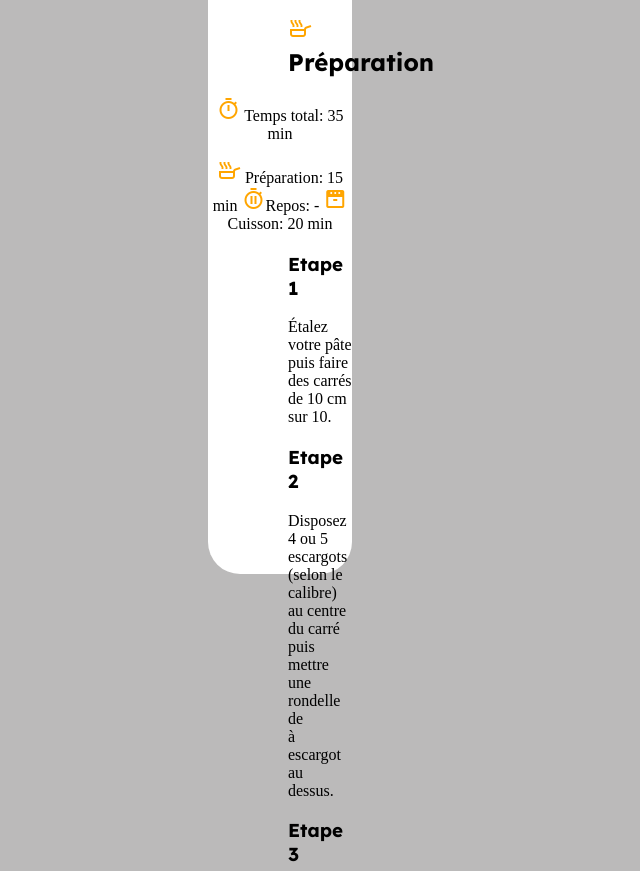
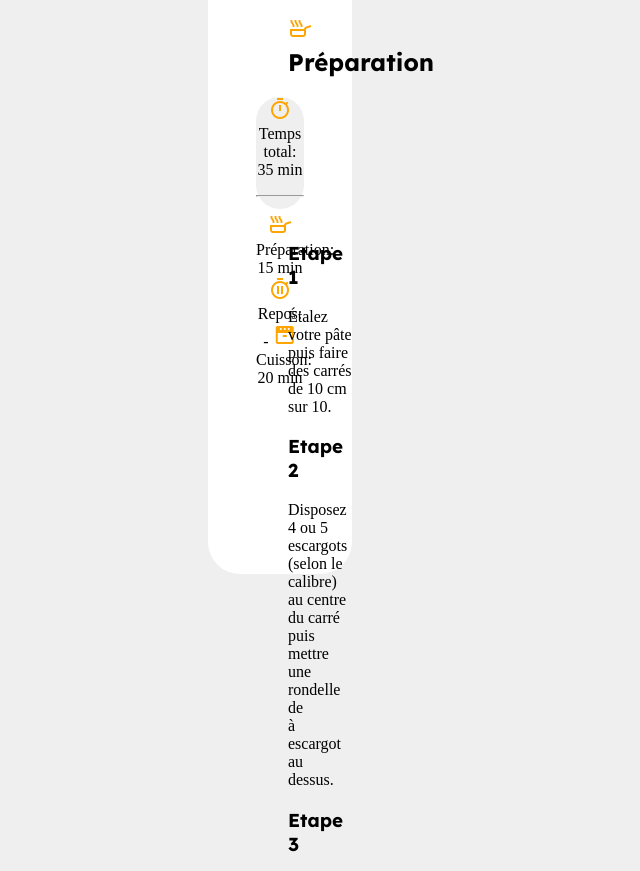
Before and after one commit to JordanTrehin76610/Copycat-Marmiton, a plain HTML site: page index.html in a window 1280 px wide. Shown: the part 1698-2569 px from the top of the page, without its empty margins (360-1000 px from the left). Drawn offline with nearby package versions, Linux system fonts and the light colour scheme; a web font is replaced by a local one.

Commit message:
Ajout box du temps

```diff
--- a/assets/css/style.css
+++ b/assets/css/style.css
@@ -25,7 +25,7 @@ span {
 }
 
 body {
-    background-color: rgb(187, 186, 186);
+    background-color: rgb(239, 239, 239);
 }
 
 .box {
@@ -37,3 +37,13 @@ body {
     background-color: white;
     border-radius: 2rem;
 }
+
+.time-box {
+    margin-top: 1rem;
+    margin-bottom: 2rem;
+    margin-left: 3rem;
+    margin-right: 3rem;
+    height: 7rem;
+    background-color: rgb(239, 239, 239);
+    border-radius: 2rem;
+}
--- a/index.html
+++ b/index.html
@@ -80,11 +80,14 @@
 
         <h2><span class="material-symbols-outlined">
                 skillet
-            </span>Préparation</h2>
+            </span>Préparation
+        </h2>
+        <div class="time-box">
             <p class="temps"><span class="material-symbols-outlined">
                     timer
                 </span>
                 Temps total: 35 min
+                <hr>
             </p>
             <p class="temps"><span class="material-symbols-outlined">
                     skillet
@@ -95,6 +98,7 @@
                 <span class="material-symbols-outlined">
                     oven
                 </span>Cuisson: 20 min
+        </div>
         </p>
         <h3>Etape 1</h3>
         <p class="etape">Étalez votre pâte puis faire des carrés de 10 cm sur 10.</p>
@@ -102,7 +106,8 @@
         <p class="etape">Disposez 4 ou 5 escargots (selon le calibre) au centre du carré puis mettre une rondelle de
             <br>
             à escargot au
-            dessus.</p>
+            dessus.
+        </p>
         <h3>Etape 3</h3>
         <p class="etape">Fermer la pâte en prenant chaque diagonale pour obtenir comme une étoile.</p>
         <h3>Etape 4</h3>
@@ -113,7 +118,8 @@
         <p class="etape">Mettre au four préchauffé (180°C 10 mn), cuire environ 10 à 15 mn ; surveiller la cuisson le
             <br>
             feuilleté doit être
-            gonflé.</p>
+            gonflé.
+        </p>
         <h3>Etape 7</h3>
         <p class="etape">Préparer la sauce pendant ce temps</p>
         <h3>Etape 8</h3>
@@ -121,7 +127,8 @@
             <br>
             à feu
             doux puis
-            mettre sel et poivre.</p>
+            mettre sel et poivre.
+        </p>
         <h3>Etape 9</h3>
         <p class="etape">Dresser sur une assiette à dessert:</p>
         <h3>Etape 10</h3>
```
Lines whose indentation alone changed are shown as unchanged.
